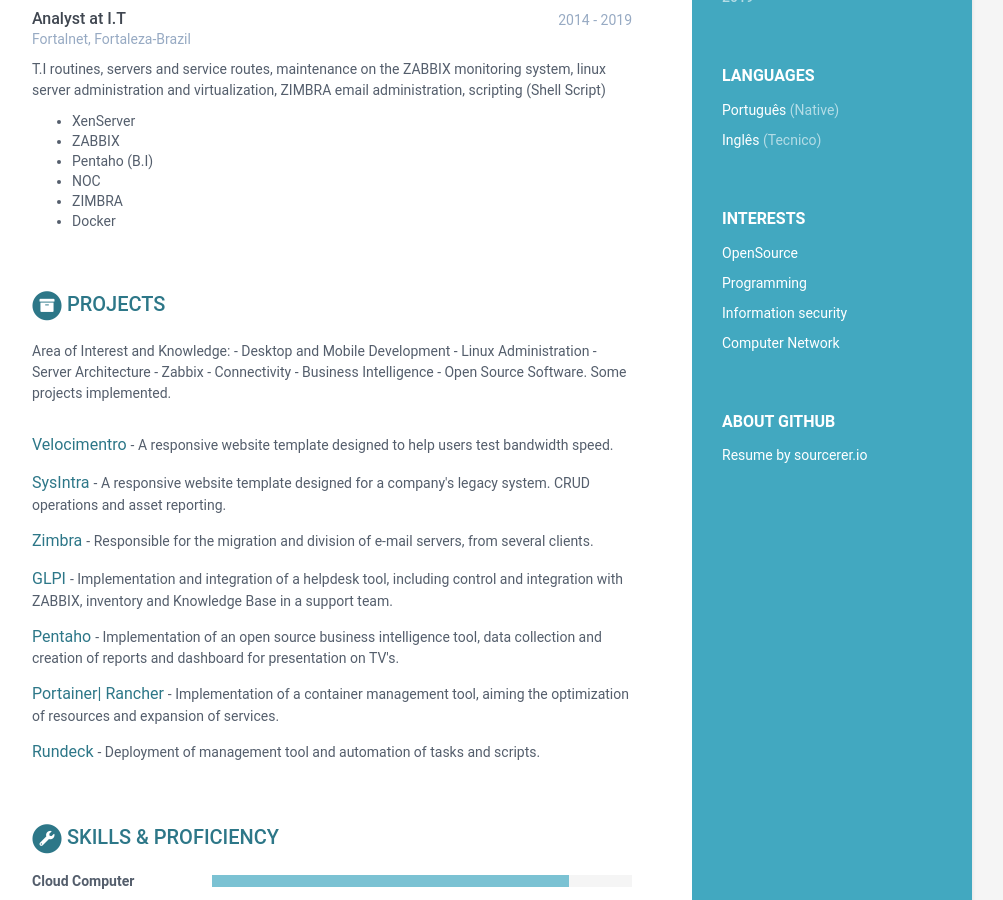
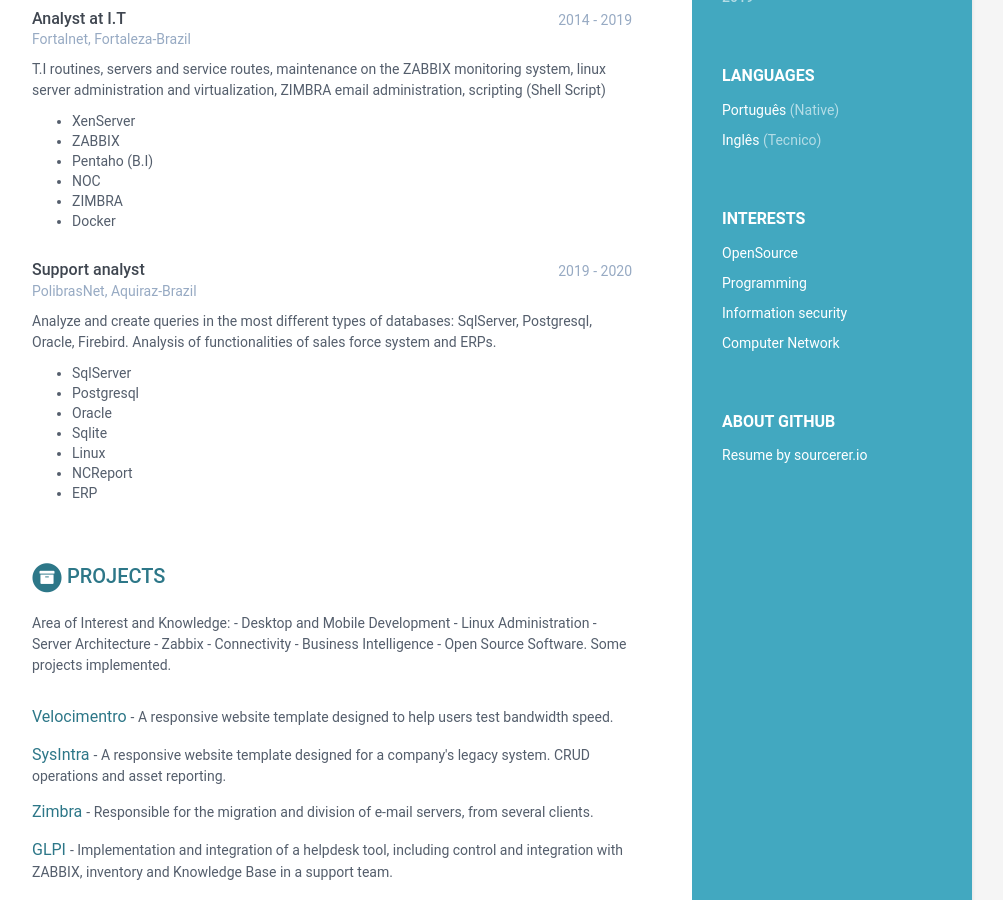
Before and after one commit to jefersonaraujo/jefersonaraujo.github.io, a Jekyll site: the page built from index.html, in a window 1280 px wide and 900 px high, scrolled down 575 px. Shown: the whole window, without its empty margins (168-1171 px from the left). Built offline with Jekyll 4.4.1, drawn with Linux system fonts in a browser that asks for light colours.

Commit message:
Update data.yml

```diff
--- a/_data/data.yml
+++ b/_data/data.yml
@@ -77,6 +77,20 @@ experiences:
           - NOC
           - ZIMBRA
           - Docker
+
+    - role: Support analyst
+      time: 2019 - 2020
+      company: PolibrasNet, Aquiraz-Brazil
+      details: |
+        Analyze and create queries in the most different types of databases: SqlServer, Postgresql, Oracle, Firebird. Analysis of functionalities of sales force system and ERPs.
+
+          - SqlServer
+          - Postgresql
+          - Oracle
+          - Sqlite
+          - Linux
+          - NCReport
+          - ERP
 
 
 
```
